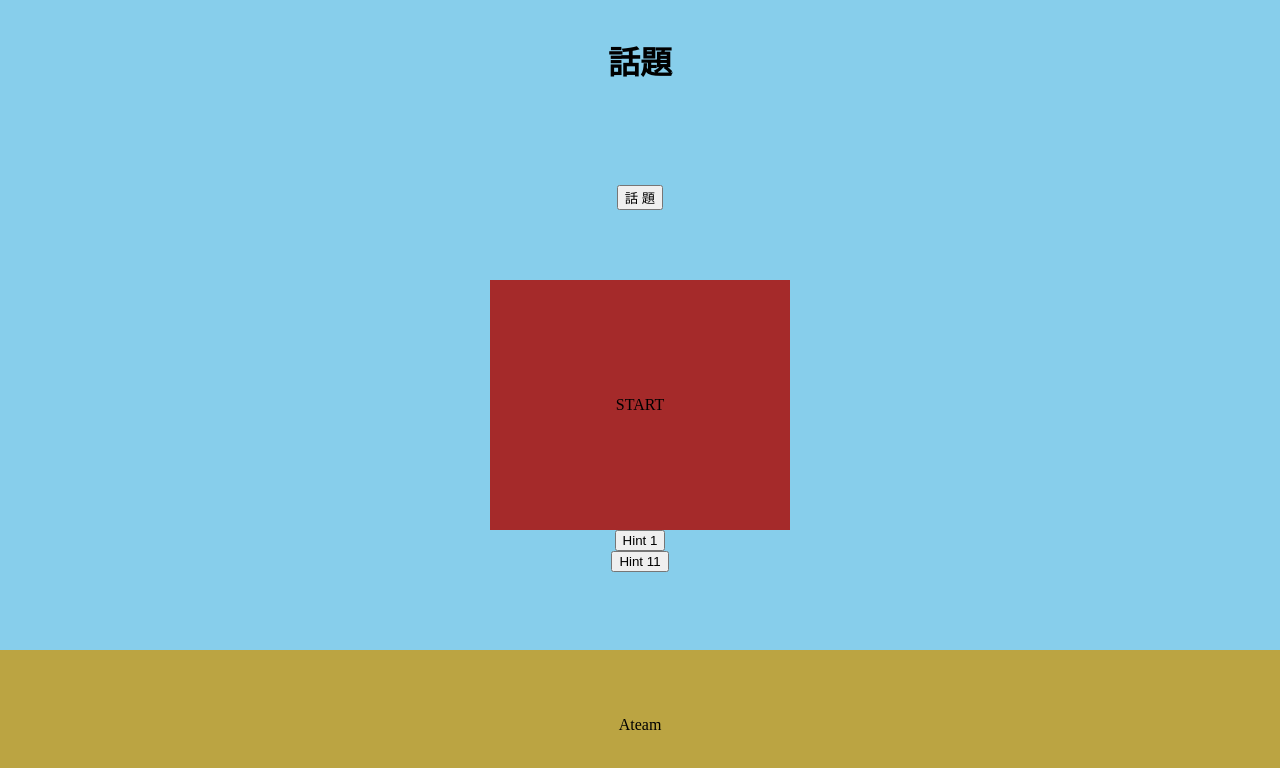
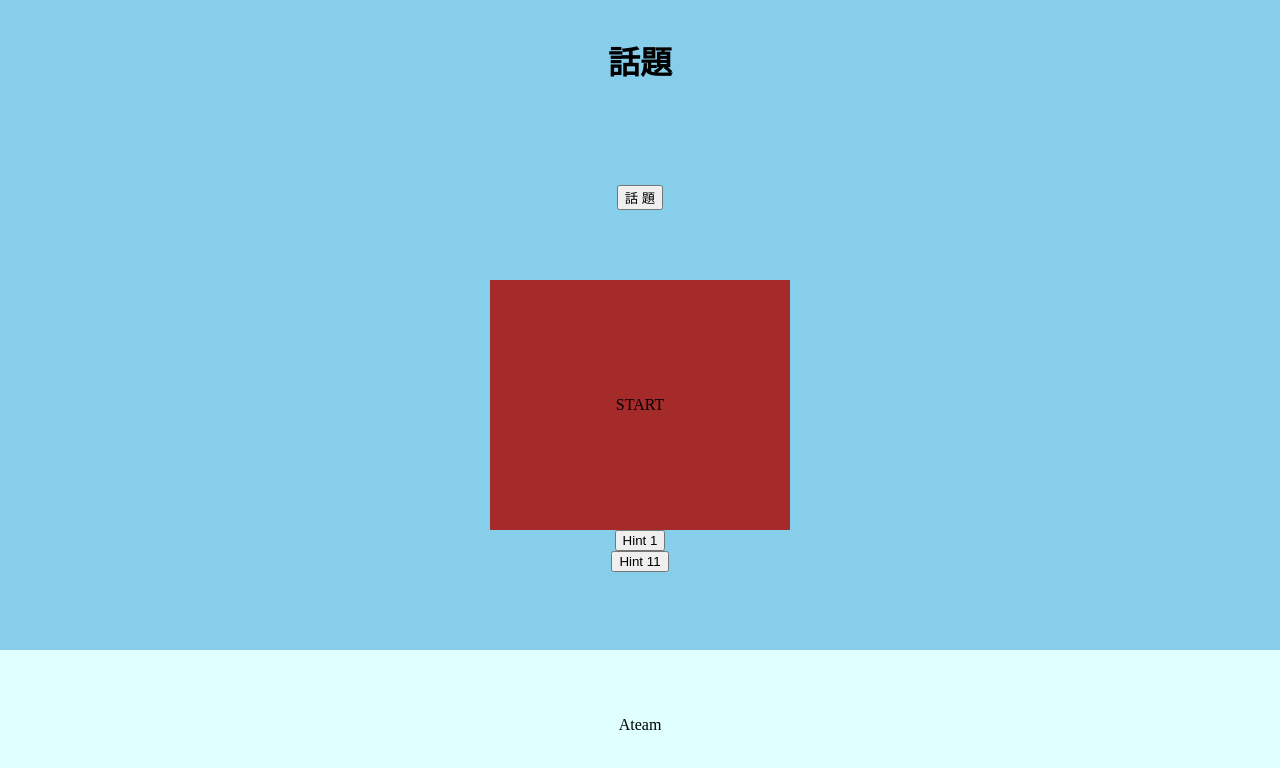
Before and after one commit to itc-s22004/Monday_Web, a Next.js app: page /talk in a window 1280 px wide. Shown: the top 768 px of the page. Built offline with nearby package versions, Linux system fonts and the light colour scheme.

Commit message:
header color変更

```diff
--- a/styles/styles.module.css
+++ b/styles/styles.module.css
@@ -16,7 +16,7 @@
     padding-top: 50px;
     padding-bottom: 50px;
     width: 100%;
-    background-color: rgb(187, 164, 66);
+    background-color: #e0ffff;
     position: absolute;
     /*←絶対位置*/
     bottom: 0;
```
